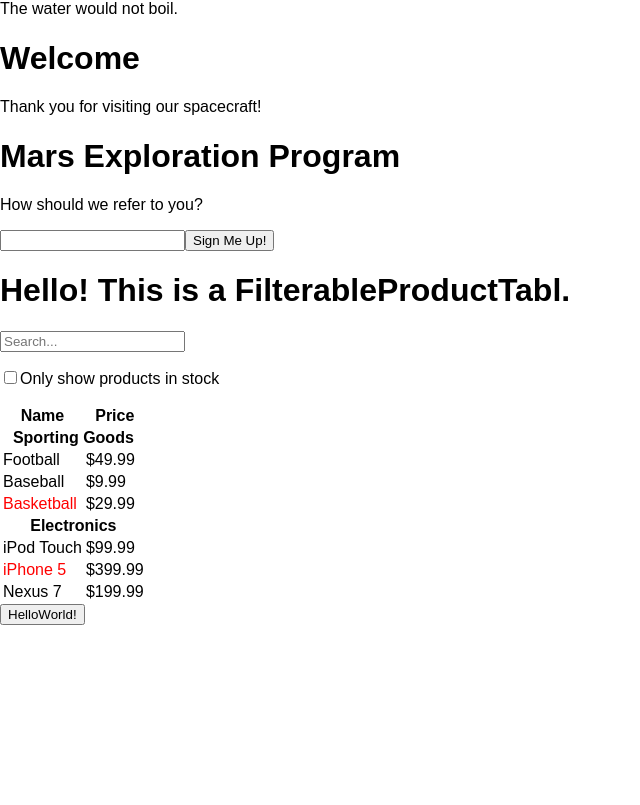
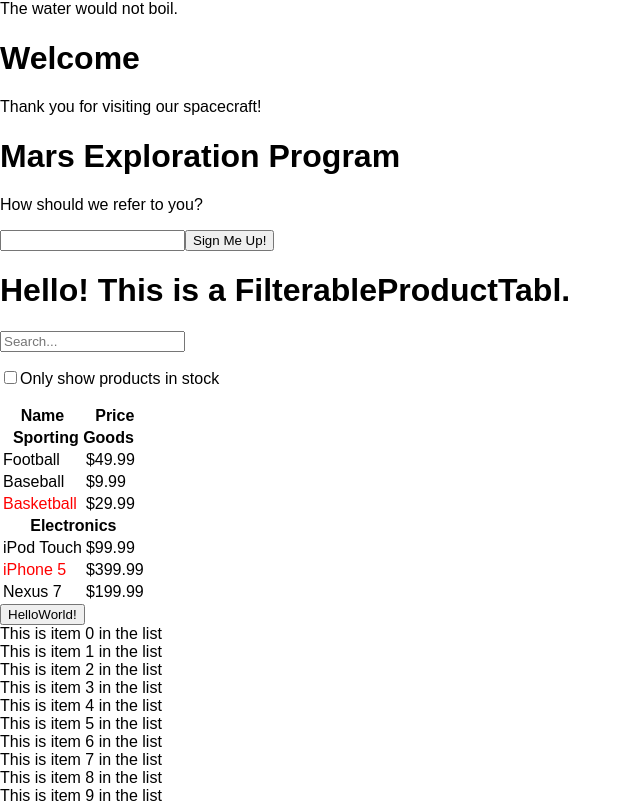
Before and after one commit to wangyichen1064431086/my-react-app, a React (Create React App) app: page / in a window 1280 px wide. Shown: the part 1687-2492 px from the top of the page, without its empty margins (0-640 px from the left). Before the commit the page ends 2312 px from the top, so only its background shows below. Built offline with nearby package versions, Linux system fonts and the light colour scheme.

Commit message:
React learn on 1229 evening

```diff
--- a/src/index.js
+++ b/src/index.js
@@ -761,6 +761,22 @@ const Button = props => {
   return <button className={className}  {...other} />;
 }
 
+function Repeat(props) {
+  let items = [];
+  for (let i = 0; i < props.numTimes; i++) {
+      items.push(props.children(i));
+  }
+  return <div>{items}</div>;
+}
+
+function ListOfTenThings() {
+  return (
+      <Repeat numTimes={10}>
+          {(index) => <div key={index}>This is item {index} in the list</div>}
+      </Repeat>
+  )
+}
+
 class MyRoot extends React.Component {
   render() {
     return (
@@ -786,7 +802,7 @@ class MyRoot extends React.Component {
         <Button kind="primary" onClick={() => console.log("clicked!")} >
           HelloWorld!
         </Button>
-
+        <ListOfTenThings />
       </div>
     )
   }
```
